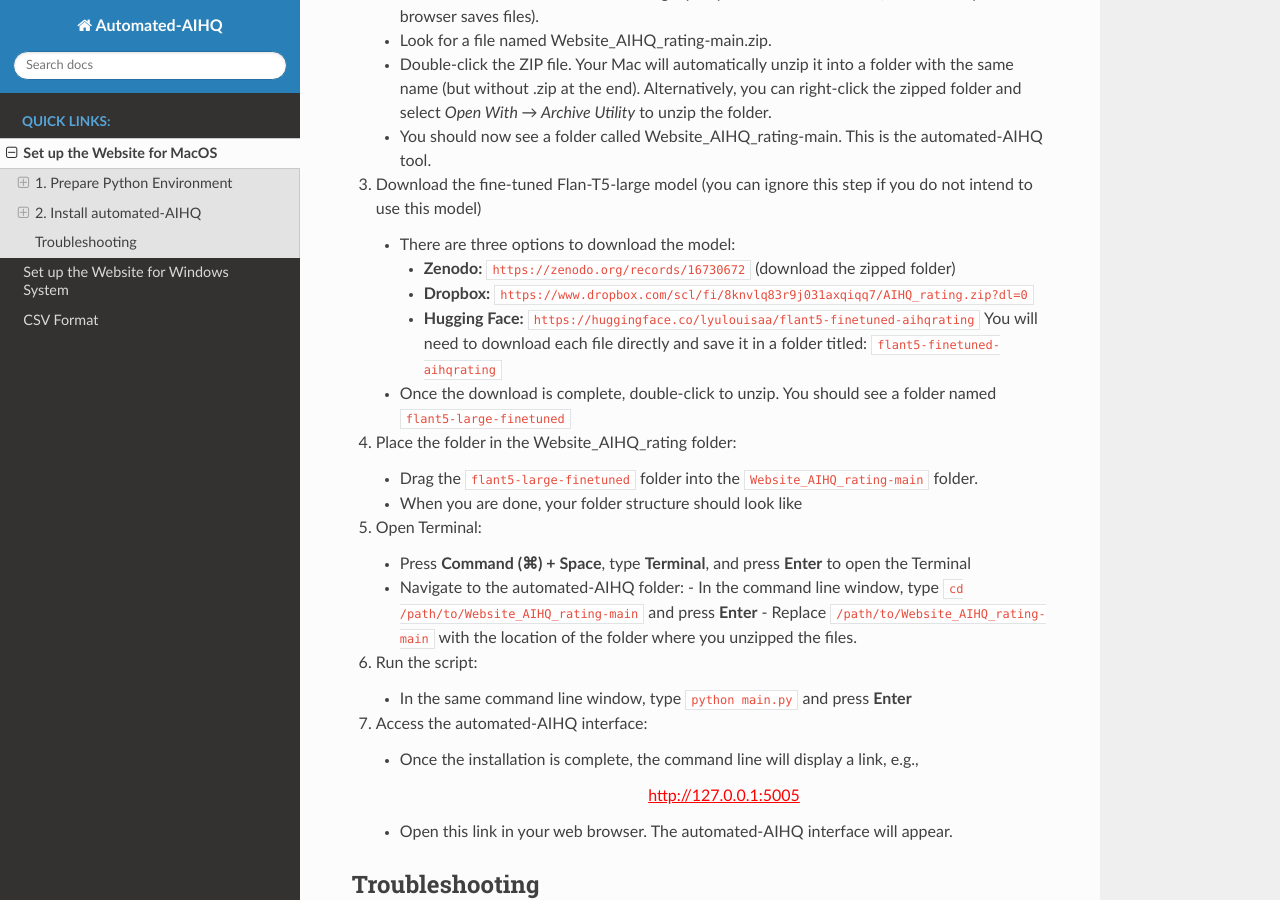
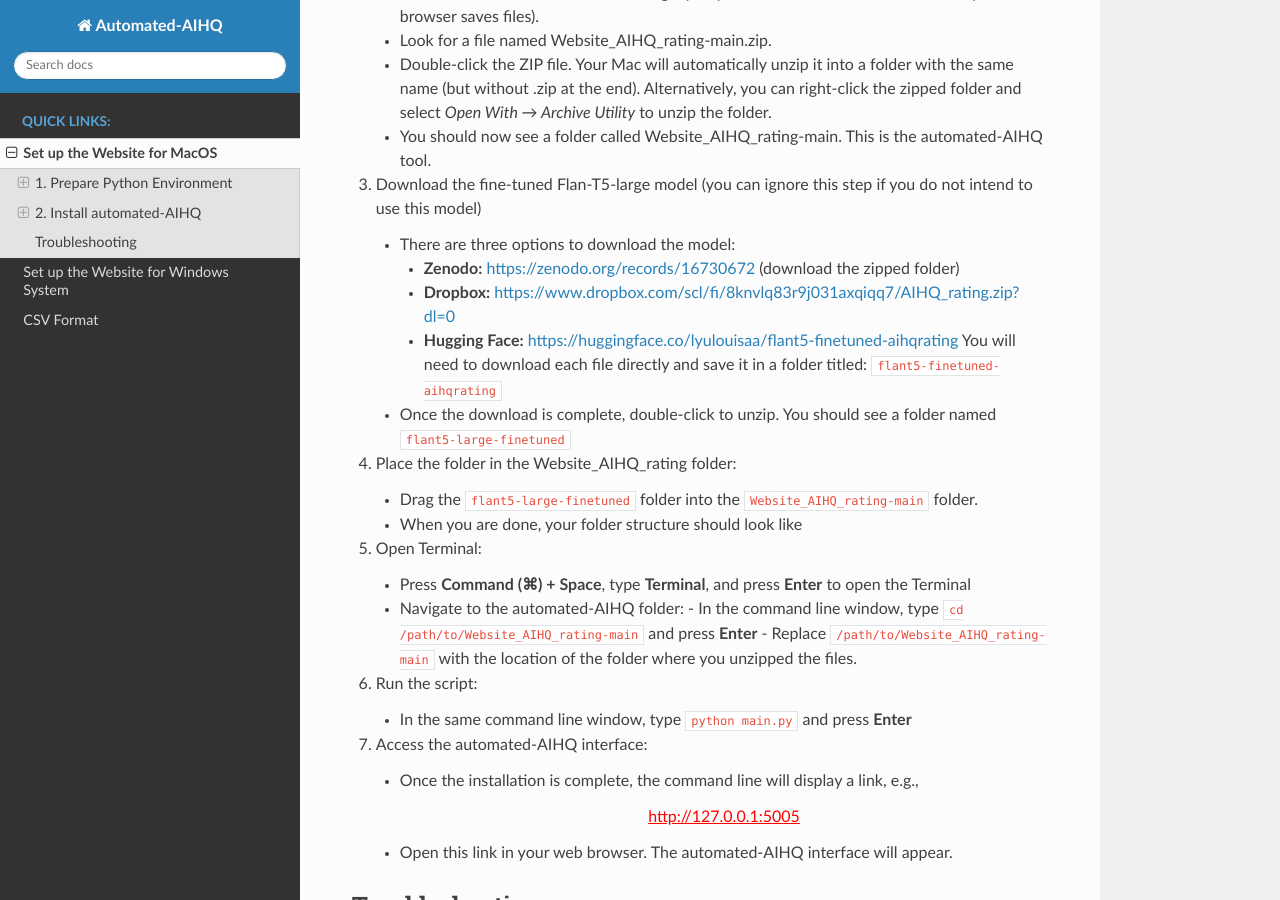
Before and after one commit to lyulouisa/Website_AIHQ_rating, a Sphinx documentation site: the page built from docs/source/mac.rst, in a window 1280 px wide and 900 px high, scrolled down 1761 px. Built offline with Sphinx 7.4.7 and the Read the Docs theme 3.1.0, drawn with Linux system fonts in a browser that asks for light colours.

Commit message:
Update mac.rst

```diff
--- a/docs/source/mac.rst
+++ b/docs/source/mac.rst
@@ -90,9 +90,9 @@ Step 1: Download the automated-AIHQ
 
    - There are three options to download the model:
 
-     i.  **Zenodo:** ``https://zenodo.org/records/16730672`` (download the zipped folder)
-     ii. **Dropbox:** ``https://www.dropbox.com/scl/fi/8knvlq83r9j031axqiqq7/AIHQ_rating.zip?dl=0``
-     iii. **Hugging Face:** ``https://huggingface.co/lyulouisaa/flant5-finetuned-aihqrating``
+     i.  **Zenodo:** https://zenodo.org/records/16730672 (download the zipped folder)
+     ii. **Dropbox:** https://www.dropbox.com/scl/fi/8knvlq83r9j031axqiqq7/AIHQ_rating.zip?dl=0
+     iii. **Hugging Face:** https://huggingface.co/lyulouisaa/flant5-finetuned-aihqrating
           You will need to download each file directly and save it in a folder titled: ``flant5-finetuned-aihqrating``
 
    - Once the download is complete, double-click to unzip. You should see a folder named ``flant5-large-finetuned``
```
